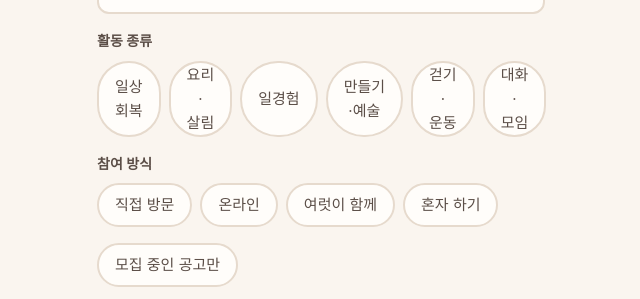
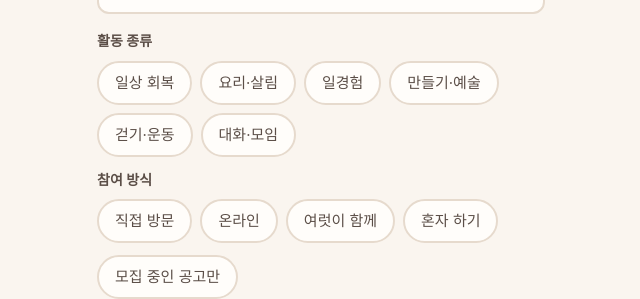
Before and after one commit to who307/one-step-service, a Next.js app in the folder frontend/: page /programs in a window 1280 px wide. Shown: the part 239-538 px from the top of the page, without its empty margins (319-959 px from the left). Built offline with nearby package versions, Linux system fonts and the light colour scheme; no server answers; a web font is replaced by a local one.

Commit message:
style: 공고 필터 칩 가로 스크롤 대신 줄바꿈 적용
- 활동 종류·참여 방식 필터를 flex-wrap으로 변경해 모든 칩이 한눈에 보이도록 수정

```diff
--- a/frontend/src/app/programs/page.tsx
+++ b/frontend/src/app/programs/page.tsx
@@ -76,7 +76,7 @@ export default function ProgramsPage() {
 
       <fieldset className="mt-4">
         <legend className="text-[14px] font-semibold text-ink-2">활동 종류</legend>
-        <div className="-mx-4 mt-2 flex gap-2 overflow-x-auto px-4 pb-1">
+        <div className="mt-2 flex flex-wrap gap-2">
           {(Object.keys(CATEGORY_LABEL) as Category[]).map((c) => (
             <ToggleChip key={c} label={CATEGORY_LABEL[c]} selected={category === c} onToggle={() => setCategory(category === c ? undefined : c)} />
           ))}
@@ -84,7 +84,7 @@ export default function ProgramsPage() {
       </fieldset>
       <fieldset className="mt-3">
         <legend className="text-[14px] font-semibold text-ink-2">참여 방식</legend>
-        <div className="-mx-4 mt-2 flex gap-2 overflow-x-auto px-4 pb-1">
+        <div className="mt-2 flex flex-wrap gap-2">
           {(Object.keys(MODE_LABEL) as Mode[]).map((m) => (
             <ToggleChip key={m} label={MODE_LABEL[m]} selected={mode === m} onToggle={() => setMode(mode === m ? undefined : m)} />
           ))}
```
